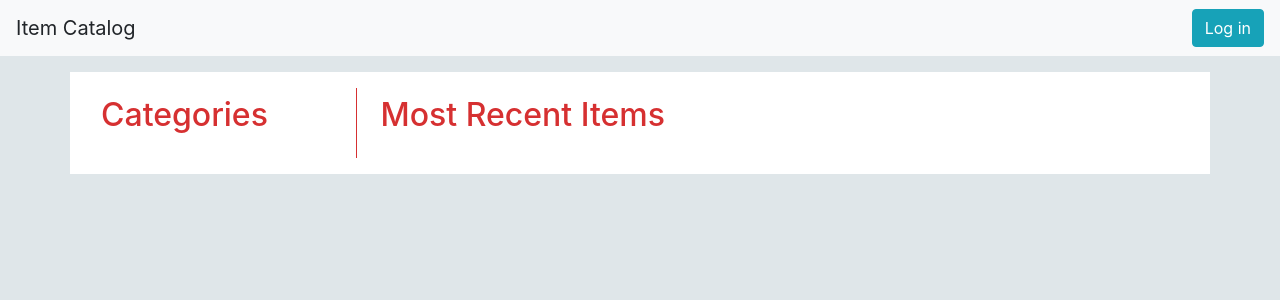
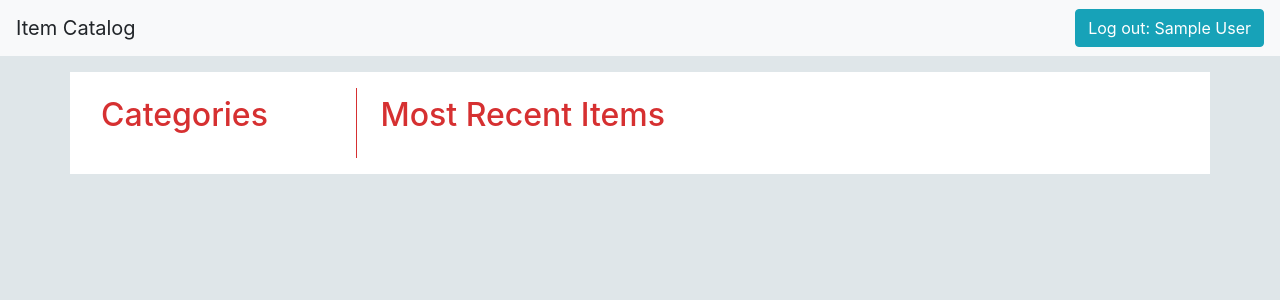
Before and after one commit to tlkamp/project-item-catalog, a Flask app: page / in a window 1280 px wide. Shown: the top 300 px of the page. Run offline with Flask 2, Linux system fonts and the light colour scheme; the visitor is signed in with stand-in values (Sample User, id 1); data that the repository does not hold is empty; parts of the project's set-up code (start-up, migrations or seed data) failed here and were passed over; some libraries are stand-ins or nearby versions.

Commit message:
Use flask_login for session management

```diff
--- a/application.py
+++ b/application.py
@@ -3,8 +3,11 @@ from dbmodel import Item, Category
 from dbhelper import DBHelper
 from requests_oauthlib import OAuth2Session
 import json
+import flask_login
 
 app = flask.Flask(__name__)
+login_manager = flask_login.LoginManager(app)
+login_manager.login_view = 'catalog'
 
 with open('client_secrets.json') as f:
     jsondata = json.load(f)
@@ -13,6 +16,13 @@ with open('client_secrets.json') as f:
 
 __authorization_uri = 'https://github.com/login/oauth/authorize'
 __token_uri = 'https://github.com/login/oauth/access_token'
+__gh_api_uri = 'https://api.github.com'
+
+
+@login_manager.user_loader
+def load_user(userid):
+    helper = DBHelper()
+    return helper.get_user(user_id=userid)
 
 
 # login stuff
@@ -27,9 +37,23 @@ def login():
 
 @app.route('/authcallback', methods=['GET'])
 def auth_callback():
+    helper = DBHelper()
+    if not flask_login.current_user.is_anonymous:
+        return flask.redirect(flask.url_for('catalog'))
     github = OAuth2Session(__client_id, state=flask.session['state'])
     token = github.fetch_token(__token_uri, client_secret=__client_secret, authorization_response=flask.request.url)
+    gh_username = github.get(__gh_api_uri+'/user').json()['login']
+    # create_user checks to see if the users exists before creating, so it's safe to always call this.
+    user = helper.create_user(gh_username)
+    flask_login.login_user(user, True)
     flask.session['oauth_token'] = token
+    return flask.redirect(flask.url_for('.catalog'))
+
+
+@app.route('/logout')
+def logout():
+    print('Logging out %s' % flask_login.current_user.name)
+    flask_login.logout_user()
     return flask.redirect(flask.url_for('.catalog'))
 
 
@@ -37,8 +61,6 @@ def auth_callback():
 @app.route('/', methods=['GET'])
 @app.route('/catalog', methods=['GET'])
 def catalog():
-    from pprint import pprint
-    pprint(vars(flask.request))
     helper = DBHelper()
     categories = helper.session.query(Category).all()
     items = helper.session.query(Item).order_by(Item.last_updated.desc()).all()
--- a/dbhelper.py
+++ b/dbhelper.py
@@ -40,6 +40,22 @@ class DBHelper(object):
             new_user = User(name=username)
             self.session.add(new_user)
             self.session.commit()
+        return self.session.query(User).filter_by(name=username).one()
+
+    def get_user(self, user_id=None, username=None):
+        if user_id:
+            try:
+                return self.session.query(User).filter_by(id=user_id).one()
+            except NoResultFound:
+                return None
+        elif username:
+            try:
+                return self.session.query(User).filter_by(name=username).one()
+            except NoResultFound:
+                return None
+        else:
+            return None
+
 
     def user_exists(self, username):
         try:
--- a/dbmodel.py
+++ b/dbmodel.py
@@ -3,11 +3,12 @@ from sqlalchemy.orm import relationship
 from sqlalchemy.ext.declarative import declarative_base
 from sqlalchemy import create_engine
 from datetime import datetime
+from flask_login import UserMixin
 
 Base = declarative_base()
 
 
-class User(Base):
+class User(Base, UserMixin):
     __tablename__ = 'user'
 
     id = Column(Integer, primary_key=True)
--- a/templates/basic.html
+++ b/templates/basic.html
@@ -13,7 +13,12 @@
     <nav class="navbar sticky-top navbar-light bg-light ">
       <a class="navbar-brand">Item Catalog</a>
       <form class="form-inline">
-        <a class="btn btn-large btn-info" href={{url_for('.login')}}>Log in</a>
+        {% if current_user.is_authenticated %}
+          <a class="btn btn-large btn-info" href={{url_for('.logout')}}>Log out: {{ current_user.name }}</a>
+        {% else %}
+          <a class="btn btn-large btn-info" href={{url_for('.login')}}>Log in with GitHub</a>
+        {% endif %}
+
       </form>
     </nav>
 
```
